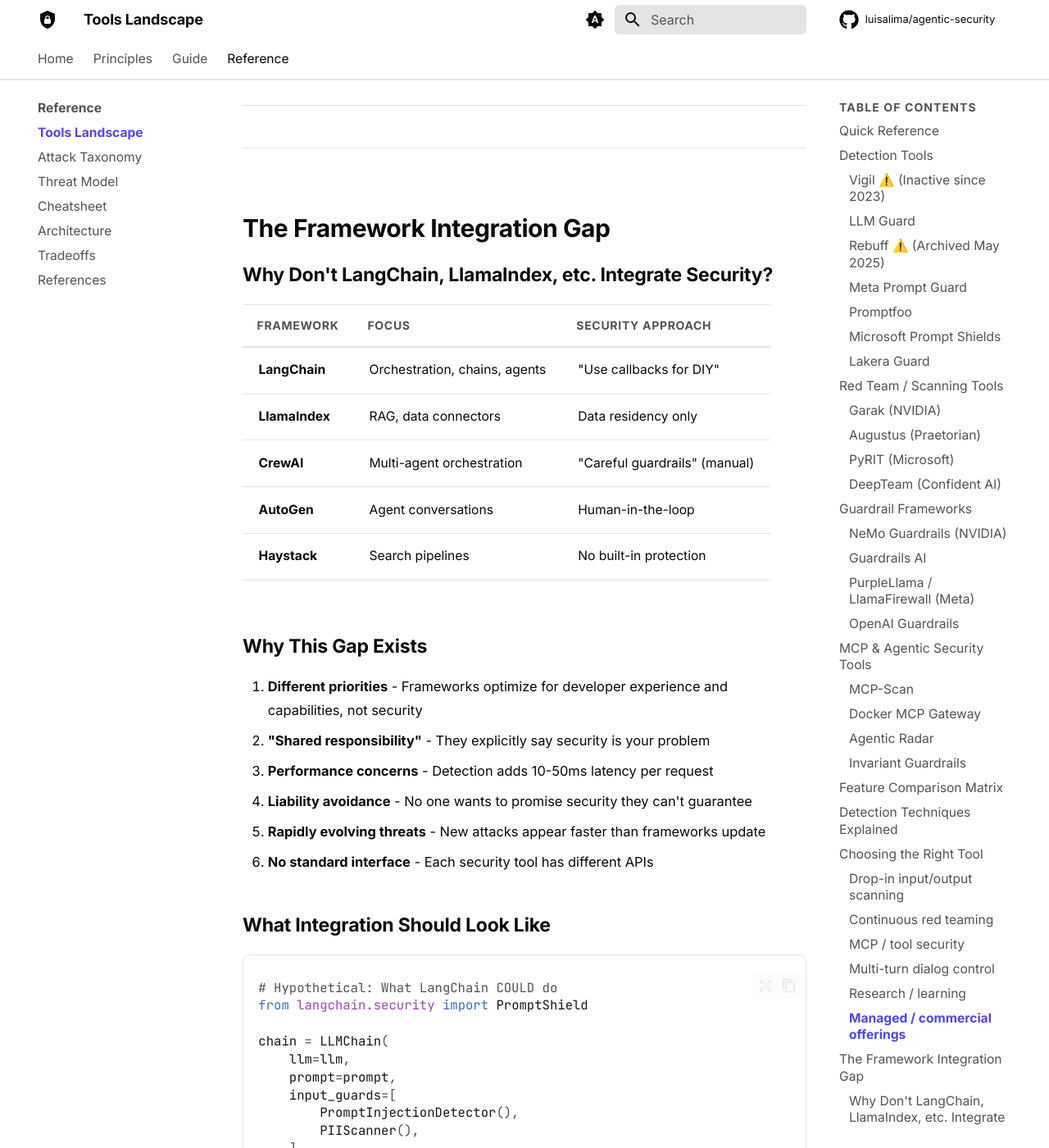
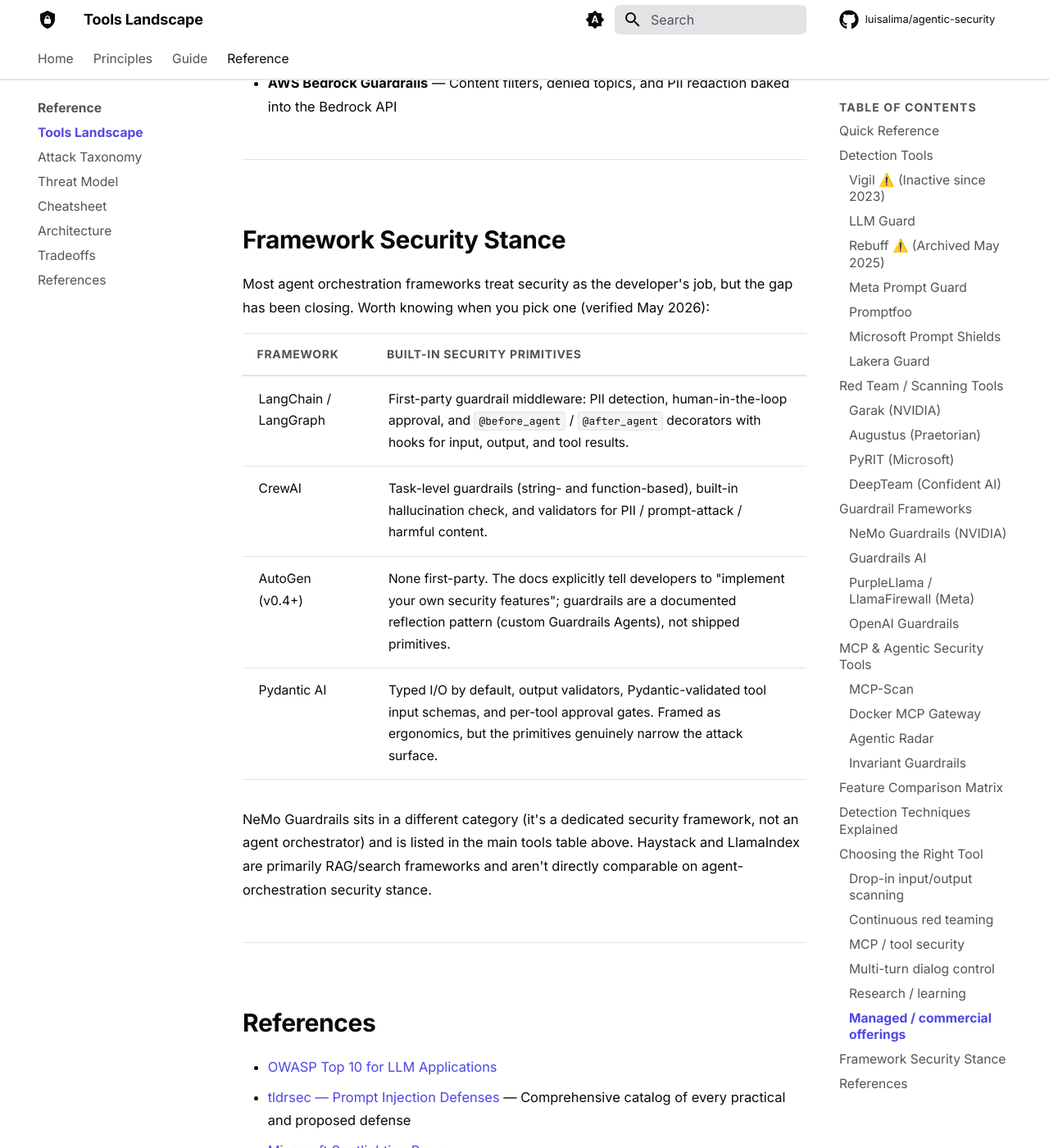
Before and after one commit to luisalima/agentic-security, an MkDocs documentation site: the page built from docs/reference/tools.md, in a window 1280 px wide and 1400 px high, scrolled down 19182 px. Shown: the whole window at 82% size. Built offline with MkDocs 1.6.1 and Material for MkDocs 9.7.7, drawn with Linux system fonts in a browser that asks for light colours; comment, search, counter and statistics services are not loaded; some of the changed text lies outside the part shown.

Commit message:
docs: apply Batch B feedback (round 4, final) — Framework Security Stance
tools.md — close out B3:
- Delete the editorial "Framework Integration Gap" section (~60
  lines): "Why This Gap Exists," "What Integration Should Look Like,"
  "Who IS Doing It Right?", and "The Real Solution" — all dropped per
  Luisa's call that this content was defensive and not constructive.
- Replace with a tight "Framework Security Stance" table verified
  against the live docs (May 2026):
  - LangChain / LangGraph: first-party guardrail middleware (PII
    detection, human-in-the-loop approval, @before_agent /
    @after_agent decorators). Upgraded from previous "callbacks for
    DIY" characterization — they've actually shipped primitives.
  - CrewAI: task-level guardrails (string + function-based),
    hallucination check, PII / prompt-attack / harmful-content
    validators.
  - AutoGen (v0.4+): no first-party primitives; docs explicitly tell
    developers to implement their own.
  - Pydantic AI: typed I/O by default, output validators, Pydantic-
    validated tool schemas, per-tool approval gates.
- LlamaIndex dropped — primarily a RAG framework, not directly
  comparable on agent-orchestration security stance (per Luisa's
  question on whether it belonged in the table).
- AWS Bedrock Guardrails added to the "Managed / commercial
  offerings" subsection (PII redaction, denied topics, content
  filters baked into the Bedrock API).

FEEDBACK.md: collapse tools.md to a single tick row — Batch B is now
fully addressed.

Co-Authored-By: Claude Opus 4.7 (1M context) <noreply@anthropic.com>

````diff
--- a/docs/reference/tools.md
+++ b/docs/reference/tools.md
@@ -473,74 +473,22 @@ For teams who don't want to self-host:
 - **Lakera Guard** (Check Point) — Sub-50ms latency, 100+ languages, 80M+ attack data points
 - **Microsoft Prompt Shields** — Managed service in Azure AI Content Safety
 - **OpenAI Guardrails** — Native to the OpenAI Agents SDK
+- **AWS Bedrock Guardrails** — Content filters, denied topics, and PII redaction baked into the Bedrock API
 
 ---
 
----
+## Framework Security Stance
 
-## The Framework Integration Gap
+Most agent orchestration frameworks treat security as the developer's job, but the gap has been closing. Worth knowing when you pick one (verified May 2026):
 
-### Why Don't LangChain, LlamaIndex, etc. Integrate Security?
+| Framework | Built-in security primitives |
+|-----------|------------------------------|
+| LangChain / LangGraph | First-party guardrail middleware: PII detection, human-in-the-loop approval, and `@before_agent` / `@after_agent` decorators with hooks for input, output, and tool results. |
+| CrewAI | Task-level guardrails (string- and function-based), built-in hallucination check, and validators for PII / prompt-attack / harmful content. |
+| AutoGen (v0.4+) | None first-party. The docs explicitly tell developers to "implement your own security features"; guardrails are a documented reflection pattern (custom Guardrails Agents), not shipped primitives. |
+| Pydantic AI | Typed I/O by default, output validators, Pydantic-validated tool input schemas, and per-tool approval gates. Framed as ergonomics, but the primitives genuinely narrow the attack surface. |
 
-| Framework | Focus | Security Approach |
-|-----------|-------|-------------------|
-| **LangChain** | Orchestration, chains, agents | "Use callbacks for DIY" |
-| **LlamaIndex** | RAG, data connectors | Data residency only |
-| **CrewAI** | Multi-agent orchestration | "Careful guardrails" (manual) |
-| **AutoGen** | Agent conversations | Human-in-the-loop |
-| **Haystack** | Search pipelines | No built-in protection |
-
-### Why This Gap Exists
-
-1. **Different priorities** - Frameworks optimize for developer experience and capabilities, not security
-2. **"Shared responsibility"** - They explicitly say security is your problem
-3. **Performance concerns** - Detection adds 10-50ms latency per request
-4. **Liability avoidance** - No one wants to promise security they can't guarantee
-5. **Rapidly evolving threats** - New attacks appear faster than frameworks update
-6. **No standard interface** - Each security tool has different APIs
-
-### What Integration Should Look Like
-
-```python
-# Hypothetical: What LangChain COULD do
-from langchain.security import PromptShield
-
-chain = LLMChain(
-    llm=llm,
-    prompt=prompt,
-    input_guards=[
-        PromptInjectionDetector(),
-        PIIScanner(),
-    ],
-    output_guards=[
-        SensitiveDataFilter(),
-        FactualityChecker(),
-    ],
-)
-```
-
-### Who IS Doing It Right?
-
-| Solution | Approach |
-|----------|----------|
-| **NeMo Guardrails** | Security-first framework with Colang DSL |
-| **Azure AI Content Safety** | Integrated into Azure OpenAI endpoints |
-| **AWS Bedrock Guardrails** | Built into Bedrock API |
-| **Anthropic's Constitutional AI** | Trained into the model |
-| **Docker MCP Gateway** | Container isolation + network controls for MCP |
-| **OWASP Agentic Top 10 (2026)** | Industry-standard threat taxonomy for agents |
-
-### The Real Solution
-
-Until frameworks integrate security properly, you need to:
-
-1. **Wrap your LLM calls** with security layers (LLM Guard, Meta Prompt Guard)
-2. **Use architectural patterns** (Dual LLM, typed extraction)
-3. **Add deterministic validation** on top of probabilistic detection
-4. **Red-team continuously** (Promptfoo, Garak)
-5. **Assume breach** and limit blast radius
-
-This is why this repo exists—to teach the patterns you need to implement yourself.
+NeMo Guardrails sits in a different category (it's a dedicated security framework, not an agent orchestrator) and is listed in the main tools table above. Haystack and LlamaIndex are primarily RAG/search frameworks and aren't directly comparable on agent-orchestration security stance.
 
 ---
 
````
Also changed, not shown: FEEDBACK.md (+1 -7 lines).
